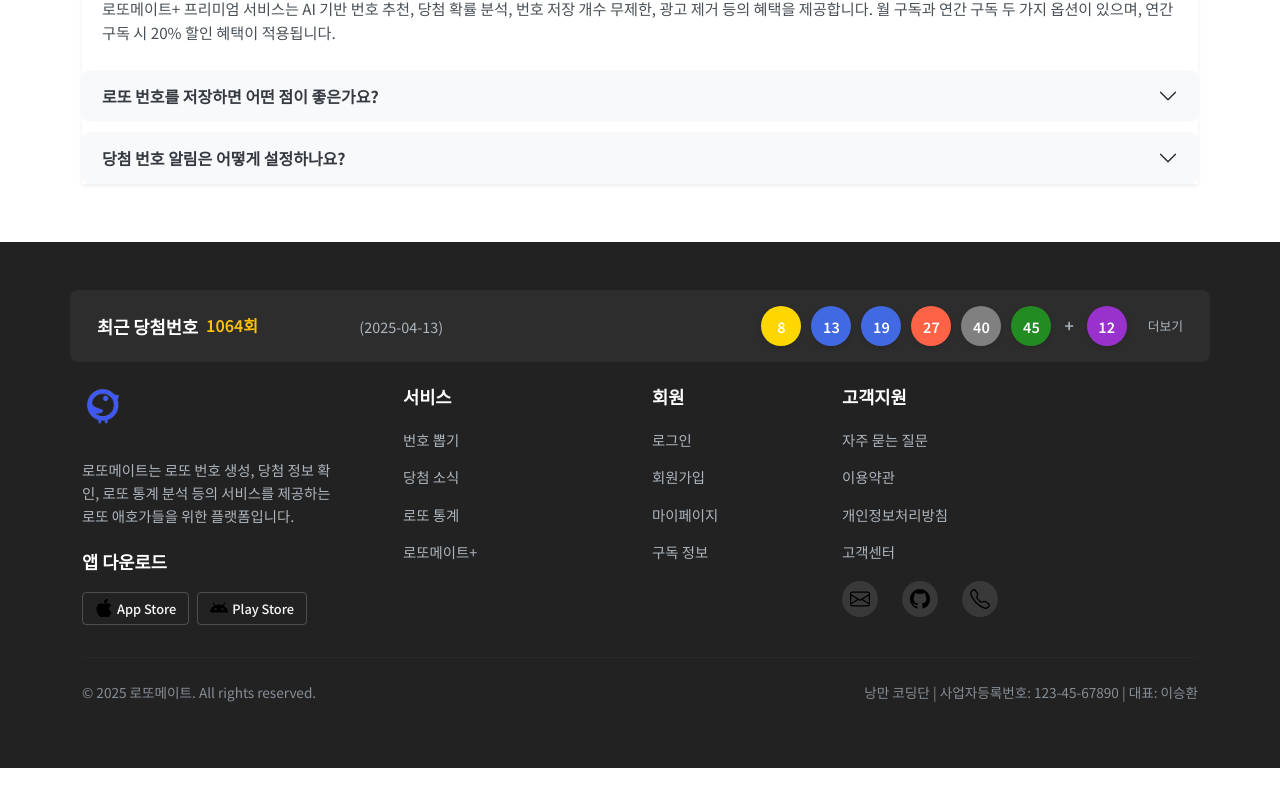
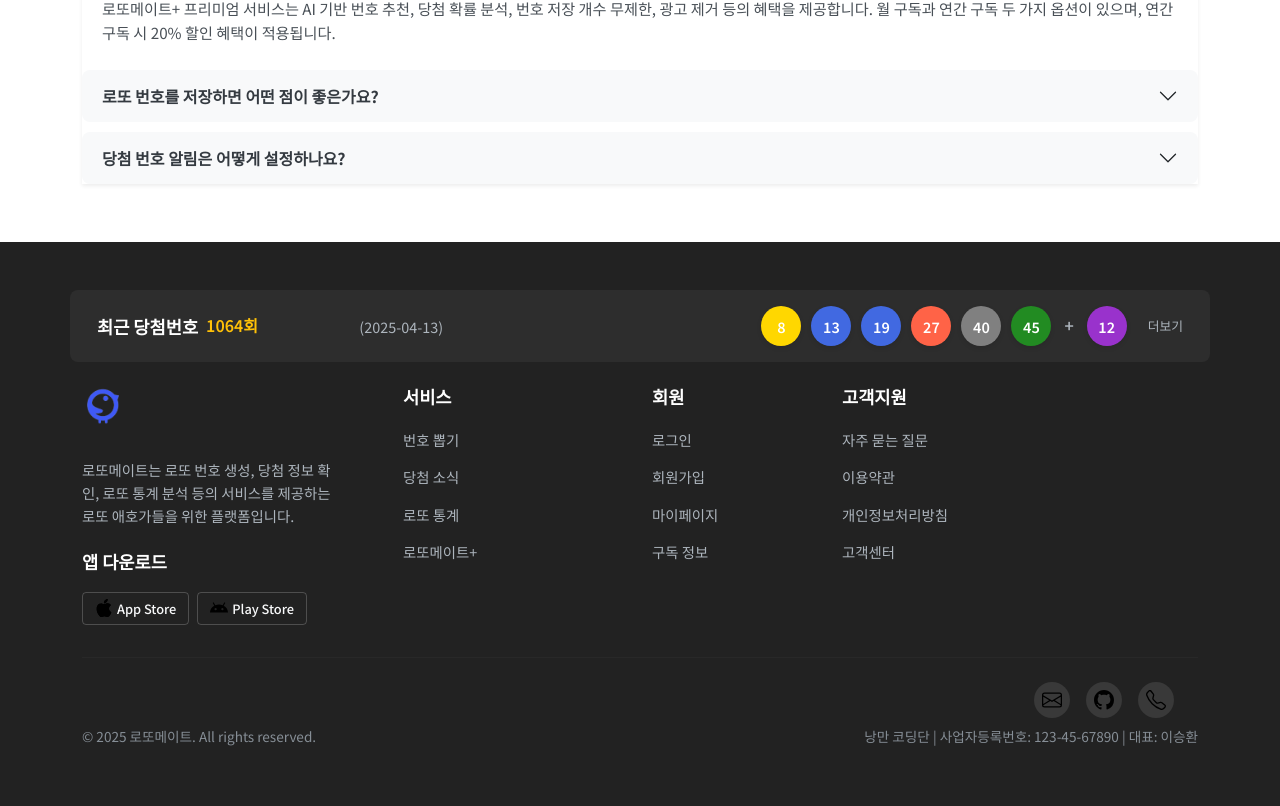
Before and after one commit to DaHnDell/lotto_mate_frontend, a React (Create React App) app: page / in a window 1280 px wide. Shown: the part 2429-3235 px from the top of the page. Before the commit the page ends 3197 px from the top, so only its background shows below. Built offline with nearby package versions, Linux system fonts and the light colour scheme.

Commit message:
footer 아이콘 위치 변경

```diff
--- a/src/components/common/Footer.jsx
+++ b/src/components/common/Footer.jsx
@@ -103,23 +103,27 @@ const Footer = () => {
               <li><Link to="/privacy">개인정보처리방침</Link></li>
               <li><Link to="/contact">고객센터</Link></li>
             </ul>
-            <div className="social-links mt-3">
-              <a href="mailto:sophia76256@gmail.com" className="social-icon me-4" aria-label="이메일 보내기">
-                <Envelope size={20} />
-              </a>
-              <a href="https://github.com/DaHnDell/lotto_mate_frontend" target="_blank" rel="noopener noreferrer" className="social-icon me-4" aria-label="깃허브 방문하기">
-                <Github size={20} />
-              </a>
-              <a href="tel:+82-10-5191-9852" className="social-icon" aria-label="전화 걸기">
-                <Telephone size={20} />
-              </a>
-            </div>
           </Col>
         </Row>
-
         <hr className="footer-divider" />
 
         <Row className="footer-bottom">
+          <Row>
+            <Col md={6} />
+            <Col md={6}>
+              <div className="social-links mb-2 justify-content-md-end d-flex ">
+                <a href="mailto:sophia76256@gmail.com" className="social-icon me-3" aria-label="이메일 보내기">
+                  <Envelope size={20} />
+                </a>
+                <a href="https://github.com/DaHnDell/lotto_mate_frontend" target="_blank" rel="noopener noreferrer" className="social-icon me-3" aria-label="깃허브 방문하기">
+                  <Github size={20} />
+                </a>
+                <a href="tel:+82-10-5191-9852" className="social-icon" aria-label="전화 걸기">
+                  <Telephone size={20} />
+                </a>
+              </div>
+            </Col>
+          </Row>
           <Col md={6} className="copyright">
             <p>&copy; {new Date().getFullYear()} 로또메이트. All rights reserved.</p>
           </Col>
```
